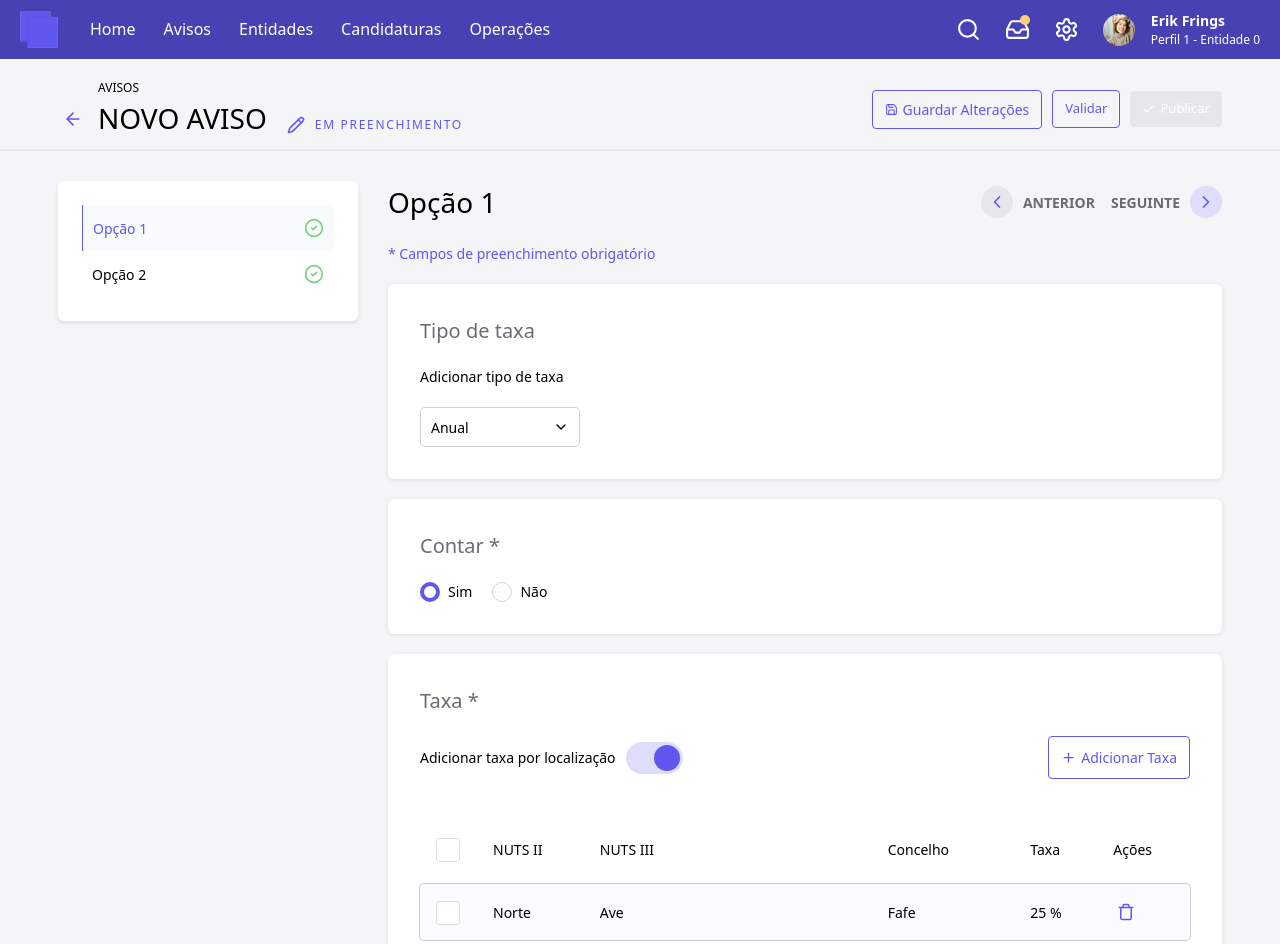
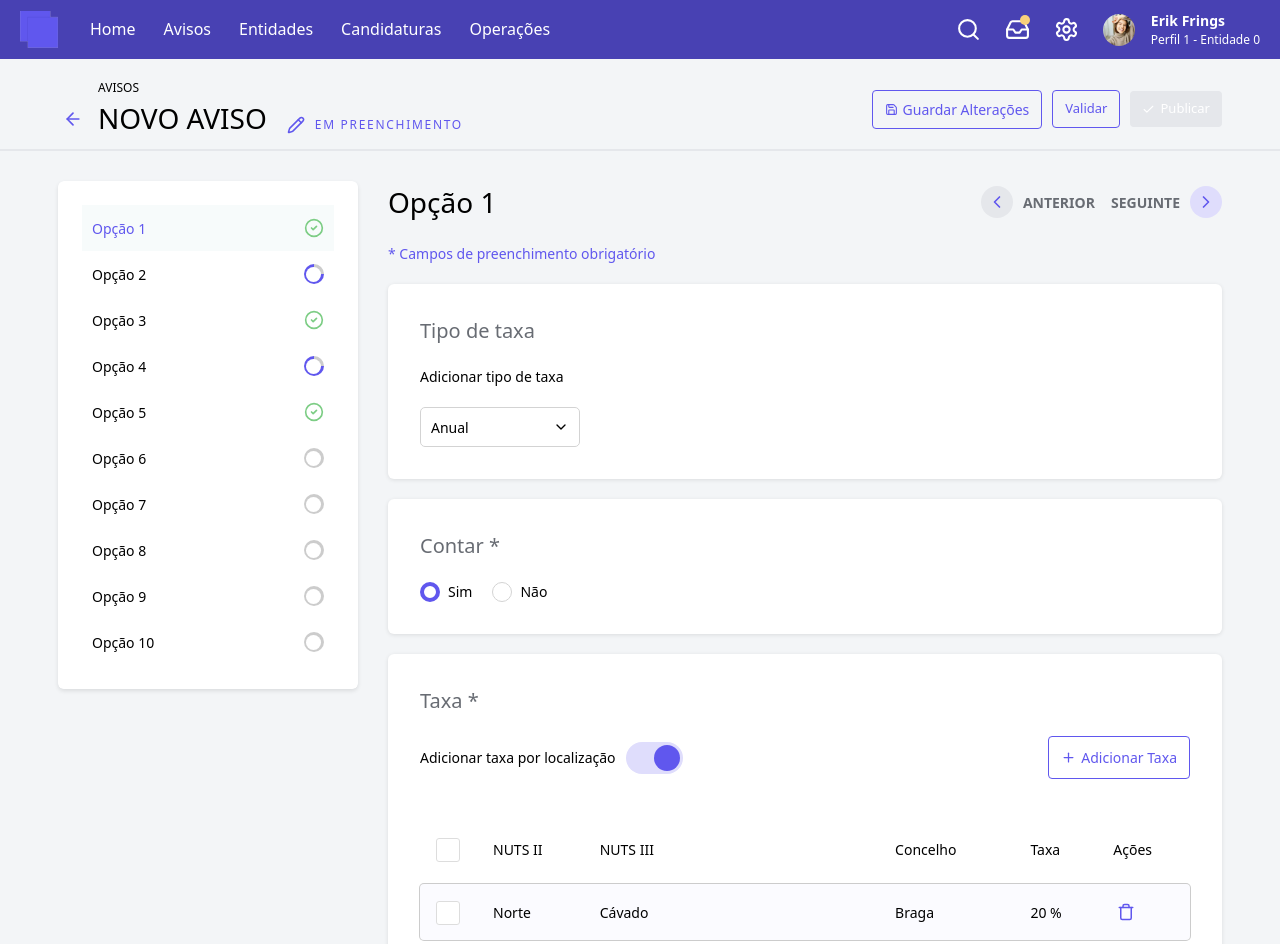
Before and after one commit to lucasfariaswrightia/desafio24, a Next.js app: page / in a window 1280 px wide. Shown: the top 944 px of the page. Built offline with nearby package versions, Linux system fonts and the light colour scheme.

Commit message:
progress list completed

```diff
--- a/src/components/cards/ProgressList.tsx
+++ b/src/components/cards/ProgressList.tsx
@@ -1,8 +1,9 @@
 "use client"
 
 import { itemProps } from '@/types/ProgressListType'
-import React, { Dispatch, SetStateAction, useState } from 'react'
+import React, { useState } from 'react'
 import { LuCircleCheck } from 'react-icons/lu'
+import '@/styles/ProgressList.css'
 
 interface props {
     items: itemProps[]
@@ -10,7 +11,6 @@ interface props {
 }
 
 export default function ProgressList({ items, setItemSelected }: props) {
-
     const [itemIndex, setItemIndex] = useState(0)
 
     function onPressItem(item: itemProps, index: number) {
@@ -18,28 +18,77 @@ export default function ProgressList({ items, setItemSelected }: props) {
         setItemIndex(index)
     }
 
+    function isItemComplete(item: itemProps): boolean {
+        if (!item.tipoDeTaxa.trim()) return false
+        if (item.contar !== true) return false
+        if (!item.taxa.adicionarTaxa) return false
+        if (!item.taxa.taxas || item.taxa.taxas.length < 5) return false
+
+        for (const taxa of item.taxa.taxas) {
+            if (!taxa.NUTS2.trim()) return false
+            if (!taxa.NUTS3.trim()) return false
+            if (!taxa.concelho.trim()) return false
+            if (typeof taxa.taxa !== 'number' || taxa.taxa < 0) return false
+        }
+
+        return true
+    }
+
+    function getItemProgress(item: itemProps): number {
+        let filled = 0
+        let total = 4 // tipoDeTaxa, contar, adicionarTaxa, taxas completas
+
+        if (item.tipoDeTaxa.trim()) filled++
+        if (item.contar === true) filled++
+        if (item.taxa.adicionarTaxa) filled++
+
+        if (item.taxa.taxas.length >= 5) {
+            const allValid = item.taxa.taxas.every(t =>
+                t.NUTS2.trim() &&
+                t.NUTS3.trim() &&
+                t.concelho.trim() &&
+                typeof t.taxa === 'number' && t.taxa >= 0
+            )
+            if (allValid) filled++
+        }
+
+        return filled / total
+    }
+
     return (
         <div className="progress-list-card">
+            {items.map((item, index) => {
+                const isSelected = itemIndex === index
+                const progress = getItemProgress(item)
+                const complete = isItemComplete(item)
 
-            {items.map((i, index) => {
                 return (
                     <button
                         key={index}
                         style={{
-                            color: itemIndex == index ? '#6057EE' : '',
-                            background: itemIndex == index ? '#ECF4F666' : '',
-                            borderLeftWidth: itemIndex == index ? 1 : 0,
-                            borderLeftColor: itemIndex == index ? '#6057EE' : ''
+                            color: isSelected ? '#6057EE' : '',
+                            background: isSelected ? '#ECF4F666' : '',
+                            borderLeftWidth: isSelected ? 1 : 0,
+                            borderLeftColor: isSelected ? '#6057EE' : ''
                         }}
-                        onClick={() => onPressItem(i, index)}
+                        onClick={() => onPressItem(item, index)}
+                        className="progress-item"
                     >
                         <span>Opção {index + 1}</span>
-                        <LuCircleCheck size={20} className='icon-check' />
+
+                        {complete ? (
+                            <LuCircleCheck size={20} className="icon-check" />
+                        ) : (
+                            <div
+                                className="progress-ring"
+                                style={{
+                                    background: `conic-gradient(#6057EE ${progress * 360}deg, #ccc ${progress * 360}deg)`
+                                }}
+                            />
+                        )}
                     </button>
                 )
             })}
-
-
         </div>
     )
 }
--- a/src/styles/Home.css
+++ b/src/styles/Home.css
@@ -94,34 +94,10 @@ main {
     border-radius: 6px;
 }
 
-/* card for progress items */
-.progress-list-card {
-    background-color: white;
-    border-radius: 6px;
-    padding: 24px;
-    display: flex;
-    flex-direction: column;
-}
-
 /* conteúdo principal ao lado do card */
 .rendered-content {
     flex: 1;
     /* Faz o conteúdo principal ocupar o espaço restante */
-}
-
-/* List Item */
-.progress-list-card>button {
-    display: flex;
-    height: 46px;
-    width: 100%;
-    justify-content: space-between;
-    align-items: center;
-    padding: 0 10px;
-
-    span {
-        font-size: 14px;
-        font-weight: 400;
-    }
 }
 
 
--- /dev/null
+++ b/src/styles/ProgressList.css
@@ -0,0 +1,53 @@
+/* card for progress items */
+.progress-list-card {
+    background-color: white;
+    border-radius: 6px;
+    padding: 24px;
+    display: flex;
+    flex-direction: column;
+}
+
+/* List Item */
+.progress-list-card>button {
+    display: flex;
+    height: 46px;
+    width: 100%;
+    justify-content: space-between;
+    align-items: center;
+    padding: 0 10px;
+
+    span {
+        font-size: 14px;
+        font-weight: 400;
+    }
+}
+
+.progress-item {
+    display: flex;
+    align-items: center;
+    justify-content: space-between;
+    padding: 12px;
+    border: none;
+    background: transparent;
+    width: 100%;
+}
+
+.progress-ring {
+    width: 20px;
+    height: 20px;
+    border-radius: 50%;
+    background: conic-gradient(#6057EE 0deg, #ccc 0deg);
+    display: flex;
+    align-items: center;
+    justify-content: center;
+    transform: scaleX(-1); /* Inverte o sentido do preenchimento */
+}
+
+.progress-ring::before {
+    content: "";
+    width: 15px;
+    height: 15px;
+    background: white;
+    border-radius: 50%;
+    display: block;
+}
--- a/src/utils/ProgressListItems.ts
+++ b/src/utils/ProgressListItems.ts
@@ -1,42 +1,36 @@
 import { itemProps } from "@/types/ProgressListType"
 
+const emptyItem = (id: number): itemProps => ({
+  id,
+  tipoDeTaxa: '',
+  contar: false,
+  taxa: {
+    adicionarTaxa: false,
+    taxas: []
+  }
+})
+
+const createFilledItem = (id: number, tipoDeTaxa: string, contar: boolean): itemProps => ({
+  id,
+  tipoDeTaxa,
+  contar,
+  taxa: {
+    adicionarTaxa: true,
+    taxas: [
+      { NUTS2: 'Norte', NUTS3: 'Cávado', concelho: 'Braga', taxa: 20 },
+      { NUTS2: 'Norte', NUTS3: 'Ave', concelho: 'Guimarães', taxa: 30 },
+      { NUTS2: 'Norte', NUTS3: 'Tâmega e Sousa', concelho: 'Penafiel', taxa: 40 },
+      { NUTS2: 'Centro', NUTS3: 'Região de Coimbra', concelho: 'Coimbra', taxa: 50 },
+      { NUTS2: 'Lisboa', NUTS3: 'Área Metropolitana de Lisboa', concelho: 'Lisboa', taxa: 60 }
+    ]
+  }
+})
+
 export const progressListItems: itemProps[] = [
-    {
-        id: 1,
-        tipoDeTaxa: 'Anual',
-        contar: true,
-        taxa: {
-            adicionarTaxa: true,
-            taxas: [
-                {
-                    NUTS2: 'Norte',
-                    NUTS3: 'Ave',
-                    concelho: 'Fafe',
-                    taxa: 25
-                },
-                {
-                    NUTS2: 'Norte',
-                    NUTS3: 'Área Metropolitana do Porto',
-                    concelho: 'Matosinhos',
-                    taxa: 75,
-                }
-            ]
-        }
-    },
-    {
-        id: 2,
-        tipoDeTaxa: 'Mensal',
-        contar: false,
-        taxa: {
-            adicionarTaxa: true,
-            taxas: [
-                {
-                    NUTS2: 'Norte',
-                    NUTS3: 'Área Metropolitana do Porto',
-                    concelho: 'Matosinhos',
-                    taxa: 75,
-                }
-            ]
-        }
-    },
+  createFilledItem(1, 'Anual', true),
+  createFilledItem(2, 'Mensal', false),
+  createFilledItem(3, 'Mensal', true),
+  createFilledItem(4, 'Anual', false),
+  createFilledItem(5, 'Anual', true),
+  ...Array.from({ length: 5 }, (_, i) => emptyItem(i + 6))
 ]
```
